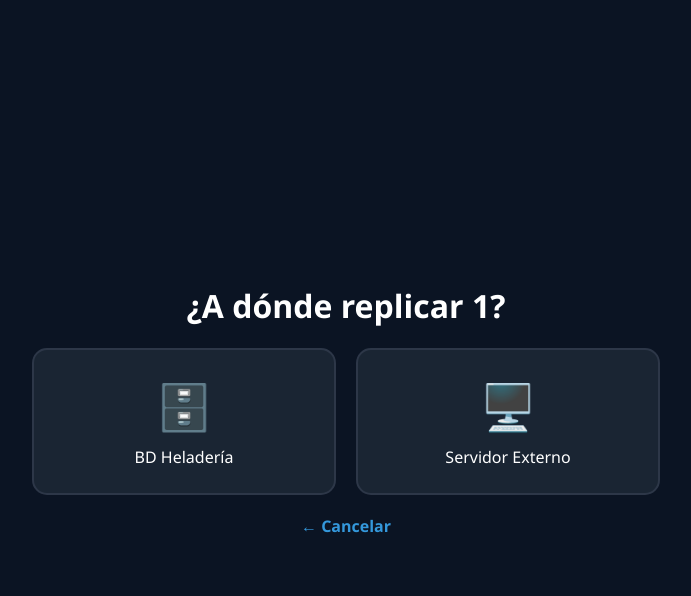
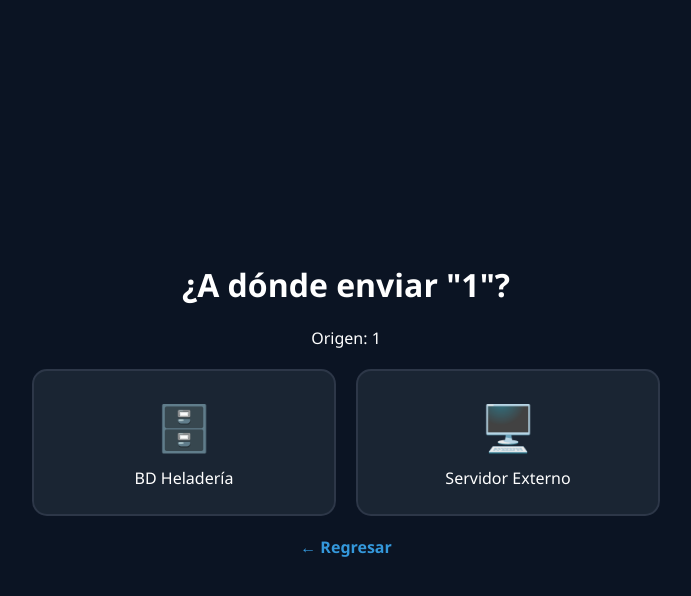
Before and after one commit to VictorPlatero/sistema-replicacion-dop, a Flask app: page /seleccionar_destino/1/1 in a window 1280 px wide. Shown: the top 596 px of the page, without its empty margins (294-985 px from the left). Run offline with Flask 3, Linux system fonts and the light colour scheme.

Commit message:
Update seleccionar_destino.html

```diff
--- a/templates/seleccionar_destino.html
+++ b/templates/seleccionar_destino.html
@@ -1,6 +1,7 @@
 <link rel="stylesheet" href="{{ url_for('static', filename='style.css') }}">
 <div class="container">
-    <h1>¿A dónde replicar {{ tabla }}?</h1>
+    <h1>¿A dónde enviar "{{ tabla }}"?</h1>
+    <p>Origen: {{ origen.upper() }}</p>
     <div class="card-grid">
         {% if origen == 'externo' %}
             <a href="/confirmar_replica/externo/heladeria/{{ tabla }}" class="card">
@@ -14,9 +15,10 @@
                 <div class="icon">🗄️</div><span>BD {{ 'Panadería' if origen == 'heladeria' else 'Heladería' }}</span>
             </a>
         {% endif %}
+
         <a href="/formulario_externo?origen={{ origen }}&tabla={{ tabla }}" class="card">
             <div class="icon">🖥️</div><span>Servidor Externo</span>
         </a>
     </div>
-    <a href="/explorar/{{ origen }}" class="btn-back">← Cancelar</a>
+    <a href="/explorar/{{ origen }}" class="btn-back">← Regresar</a>
 </div>
```
